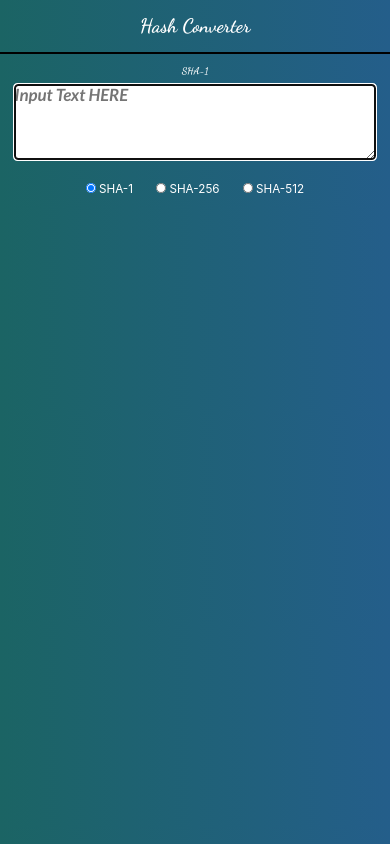
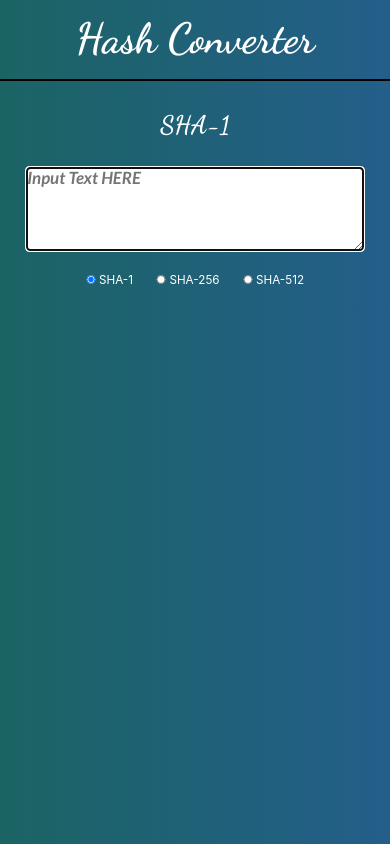
Before and after one commit to piyusharora91/REACT-HASH-GENERATOR, a React (Create React App) app: page / in a window 390 px wide. Built offline with nearby package versions, Linux system fonts and the light colour scheme.

Commit message:
CSS responsiveness made with best practices

```diff
--- a/src/App.css
+++ b/src/App.css
@@ -21,7 +21,7 @@ body {
 .navbar h1 {
   font-family: 'Dancing Script', cursive;
   margin: auto;
-  font-size: 5vw;
+  font-size: 5vmax;
   color: white;
 }
 
@@ -34,23 +34,21 @@ body {
   align-content: center;
 }
 
-
 .container-body {
-  margin-top: 3vw;
+  margin-top: 40px;
   width: 100%;
 }
 
 .container-body h1 {
   font-family: 'Dancing Script', cursive;
   color: white;
-  font-size: 2.5vw;
+  font-size: 3vmax;
 }
 
 .container-body textarea {
   font-family: 'Lato', sans-serif;
   width: 43vmax;
   height: 9vmax;
-  padding: auto;
   border: 0.2vw solid #ccc;
   border-radius: 0.9vw;
   font-size: 2vmax;
@@ -77,28 +75,30 @@ body {
 
 .result-container {
   width: 70%;
-  margin-top: 2%;
+  margin-top: 3%;
   position: relative;
   left: 16%;
 }
 
 .result-container h2 {
   color: white;
-  margin: 10px 20px;
   font-size: 2vw;
   overflow-wrap: break-word;
 }
 
-/* @media (min-width: 350px) {
-  .navbar h1 {
-    font-size: 8vh;
+@media (max-width: 480px) {
+  .container-body {
+    margin-top: 30px;
   }
 
-  .container-body h1 {
-    font-size: 5vh;
+  .container-body textarea {
+    margin-top: 10px;
+    width: 40vmax;
+    height: 10vmax;
   }
 
   .result-container h2 {
-    font-size: 4.3vh;
+    margin-top: 20px;
+    font-size: 18px;
   }
-} */
+}
```
